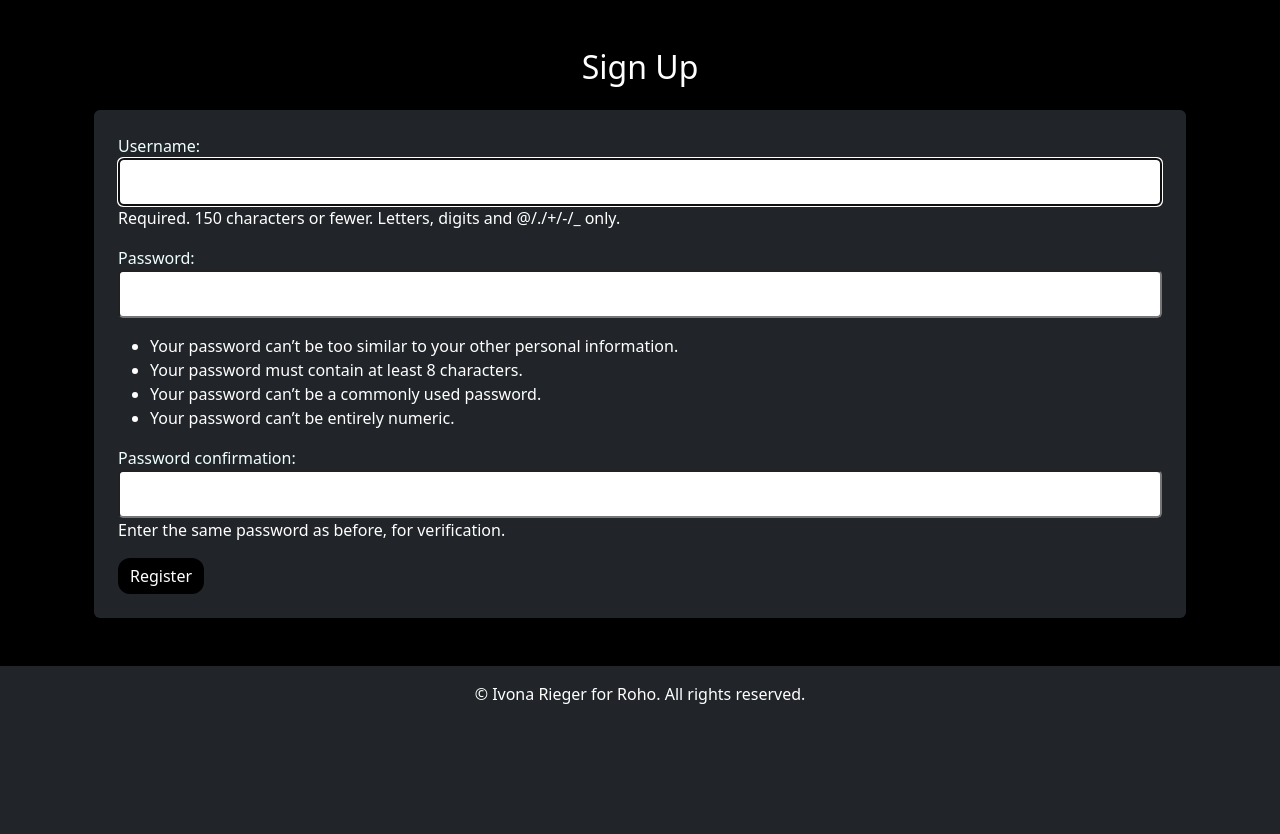
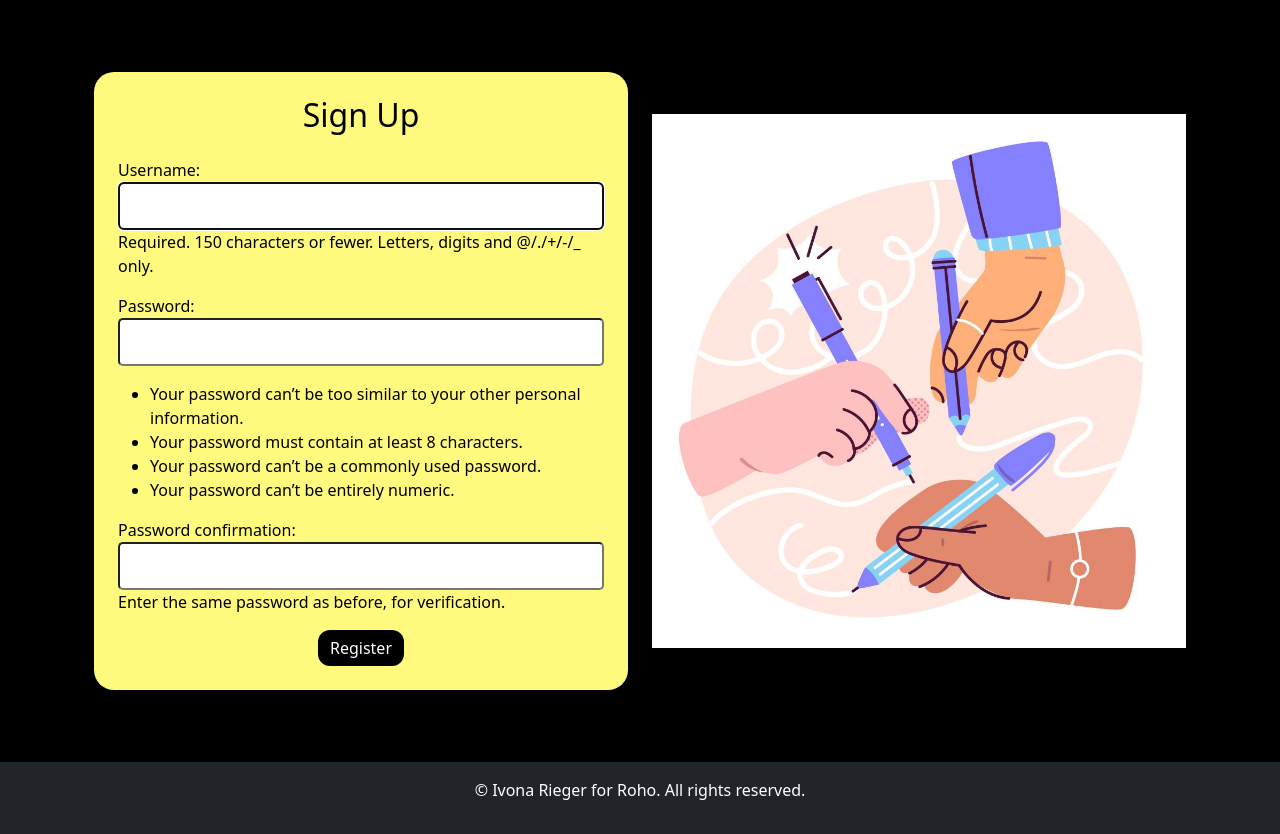
Before and after one commit to Ivrigy/roho_app, a Django app: page /accounts/register/ in a window 1280 px wide. Shown: the part 76-910 px from the top of the page. Before the commit the page ends 780 px from the top, so only its background shows below. Run offline with Django 5.2, Linux system fonts and the light colour scheme.

Commit message:
add template html

```diff
--- a/accounts/templates/accounts/register.html
+++ b/accounts/templates/accounts/register.html
@@ -2,13 +2,28 @@
 {% load static %}
 
 {% block content %}
-<div class="container my-5">
-  <h2 class="text-white text-center mb-4">Sign Up</h2>
+<section style="background-color: black; ">
+  <div class="container py-5">
+    <div class="row justify-content-center align-items-center">
+      <!-- Left: Form -->
+      <div class="col-md-6">
+        <div class="card p-4 shadow" style="background-color: #FFF97E; border: none;">
+          <h2 class="text-center mb-4 text-black">Sign Up</h2>
+          <form method="POST">
+            {% csrf_token %}
+            {{ form.as_p }}
+            <div class="text-center mt-3">
+              <button type="submit" class="btn roho-submit">Register</button>
+            </div>
+          </form>
+        </div>
+      </div>
 
-  <form method="post" class="bg-dark p-4 rounded shadow">
-    {% csrf_token %}
-    {{ form.as_p }}
-    <button type="submit" class="btn roho-submit">Register</button>
-  </form>
-</div>
+      <!-- Right: Image -->
+      <div class="col-md-6 text-center">
+        <img src="{% static 'images/sign-in.jpg' %}" class="img-fluid" alt="Sign Up Illustration">
+      </div>
+    </div>
+  </div>
+</section>
 {% endblock %}
```
Also changed, not shown: accounts/templates/accounts/login.html (+31 -8 lines).
